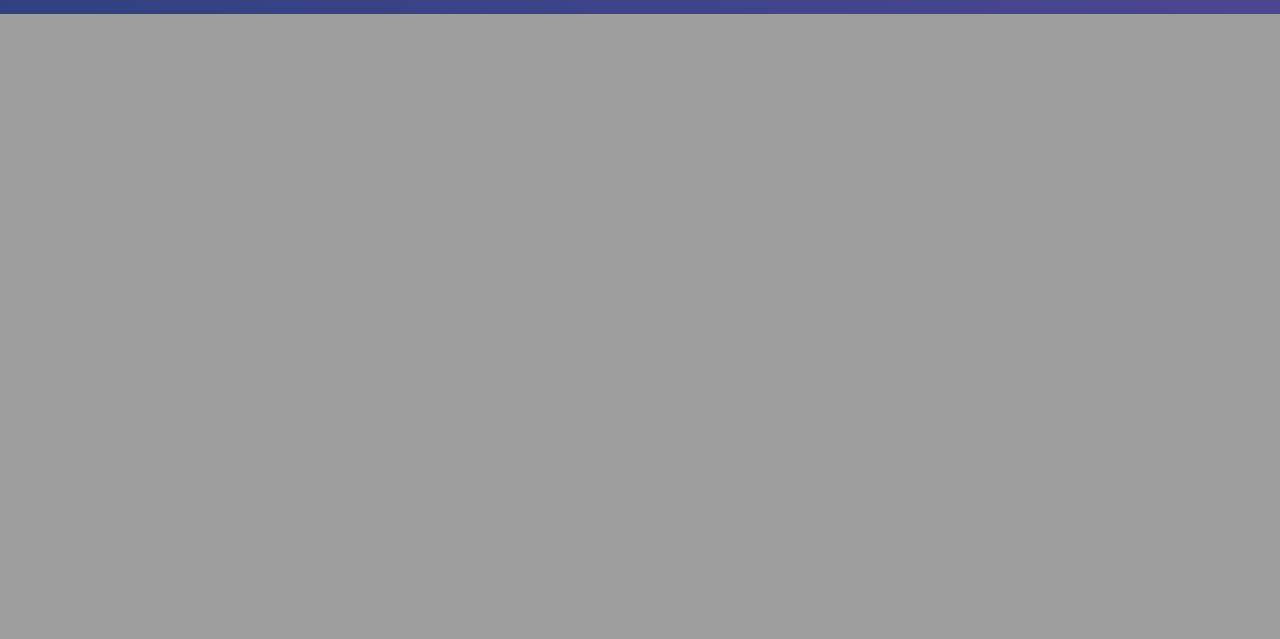
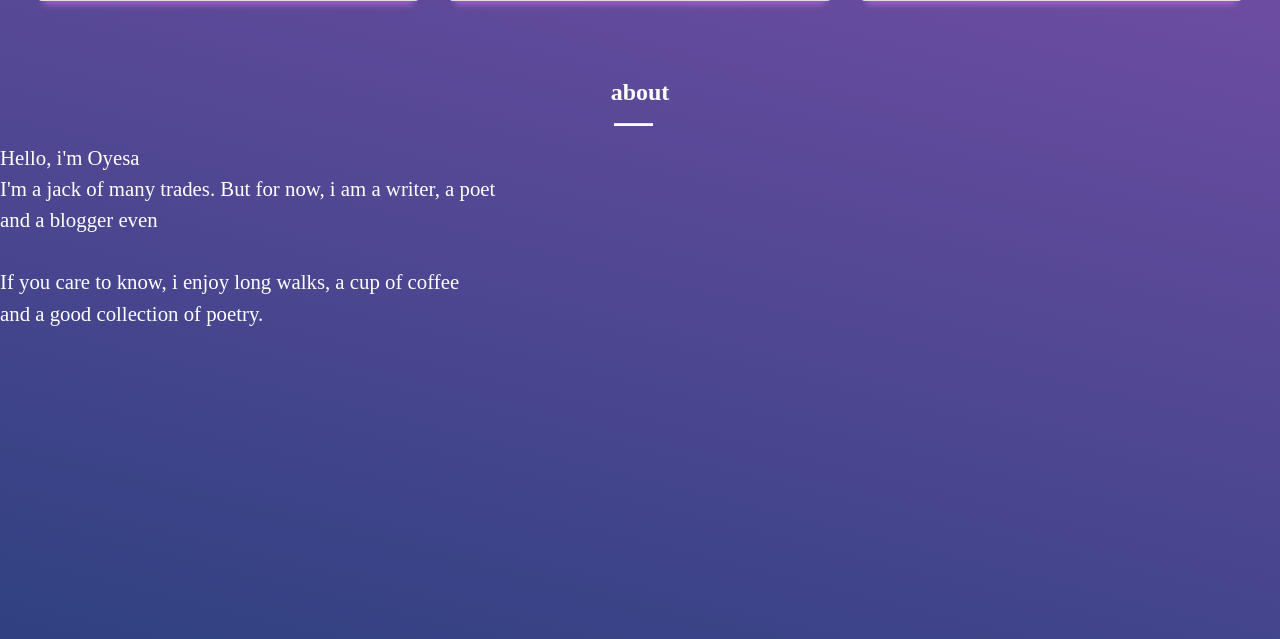
Before and after one commit to oyesa/Bloggin-Around, a Django app: page / in a window 1280 px wide; the page is wider, and only the part inside the window is pictured. Shown: the part 1357-1996 px from the top of that part. Before the commit the page ends 1371 px from the top of that part, so only its background shows below. Run offline with Django 4.2, Linux system fonts and the light colour scheme; some libraries are stand-ins or nearby versions.

Commit message:
style about section

```diff
--- a/blogapp/templates/home.html
+++ b/blogapp/templates/home.html
@@ -57,7 +57,7 @@ body{
 }
 
 .latest-articles{
-  margin-top: 17%;
+  margin-top: 19%;
   padding: 3%;
 }
 
@@ -68,12 +68,19 @@ body{
 
 .card-deck{
   margin-top: 2%;
+  font-family: 'Playfair Display', serif;
 }
 
 .card{
   -webkit-box-shadow: 0 10px 6px -6px rgb(157, 94, 199);
      -moz-box-shadow: 0 10px 6px -6px rgb(157, 94, 199);
           box-shadow: 0 10px 6px -6px rgb(157, 94, 199);
+}
+
+.about{
+  color: #FFF;
+  margin-top: 3%;
+  font-family: 'Playfair Display', serif;
 }
 </style>
 
@@ -101,7 +108,7 @@ body{
 <!-- ARTICLES SECTION -->
 <section class="latest-articles">
 
-  <h4 style="color: #fff; font-family: 'Playfair Display', serif; text-align: center;">LATEST ARTICLES</h4>
+  <h4 style="color: #fff; font-family: 'Playfair Display', serif; text-align: center; font-weight: bolder;">LATEST ARTICLES</h4>
   <hr style="width:3%; background-color: #FFF; height: 2px; margin-left:48% !important; opacity: 1; margin-right:45% !important;"/>
   <!-- cards-->
   <div class="card-deck">
@@ -131,10 +138,17 @@ body{
 
 <!-- ABOUT SECTION -->
 <section class="about">
-  <div>
+    <div class="about-pg">
+      <h4 style="color: #fff; font-family: 'Playfair Display', serif; text-align: center; font-weight: bolder;">about</h4>
+      <hr style="width:3%; background-color: #FFF; height: 2px; margin-left:48% !important; opacity: 1; margin-right:45% !important;"/>
+      <p style=" padding-bottom: 23%;  font-family: 'Playfair Display', serif; font-size: 1.3rem;">Hello, i'm Oyesa <br>
+        I'm a jack of many trades. But for now, i am a writer, a poet <br>
+        and a blogger even <br> <br>
+        If you care to know, i enjoy long walks, a cup of coffee <br>
+        and a good collection of poetry.
+      </p>
 
-  </div>
-
+    </div>
 </section>
 </body>
 
```
